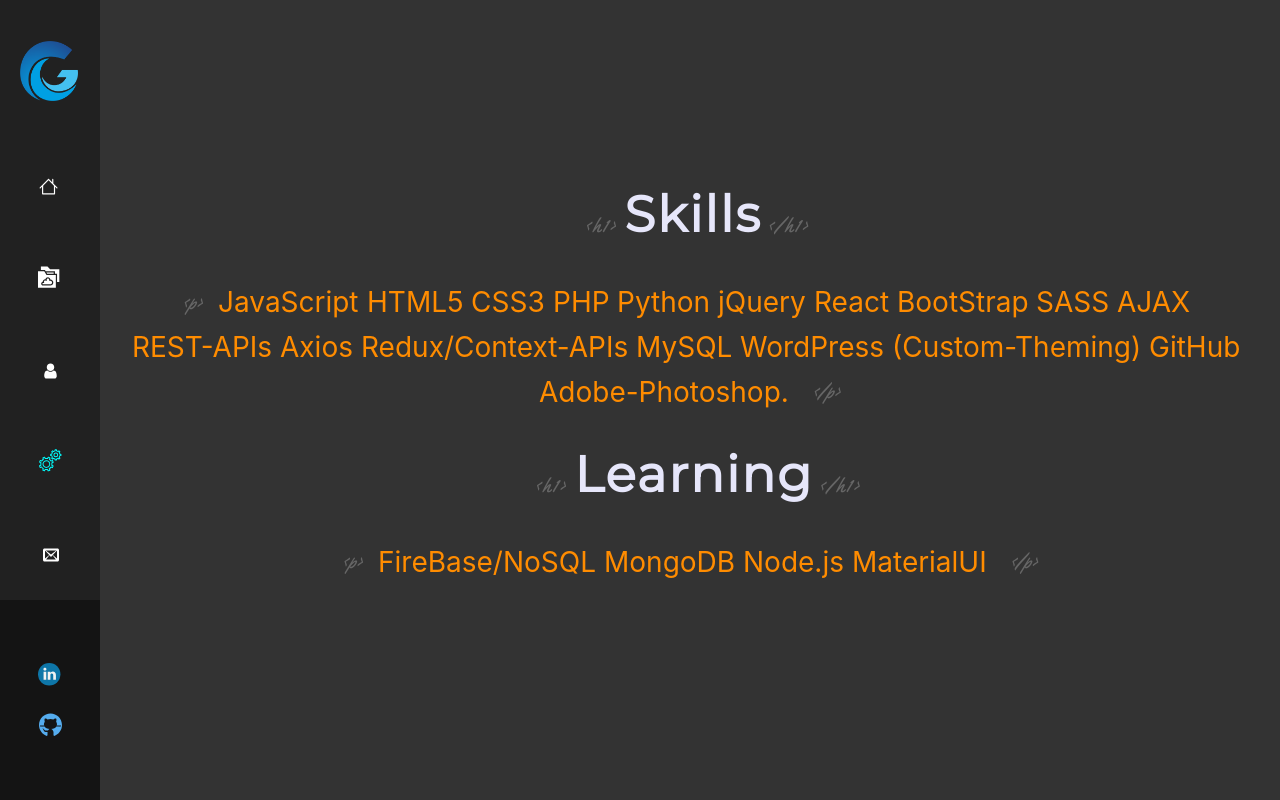
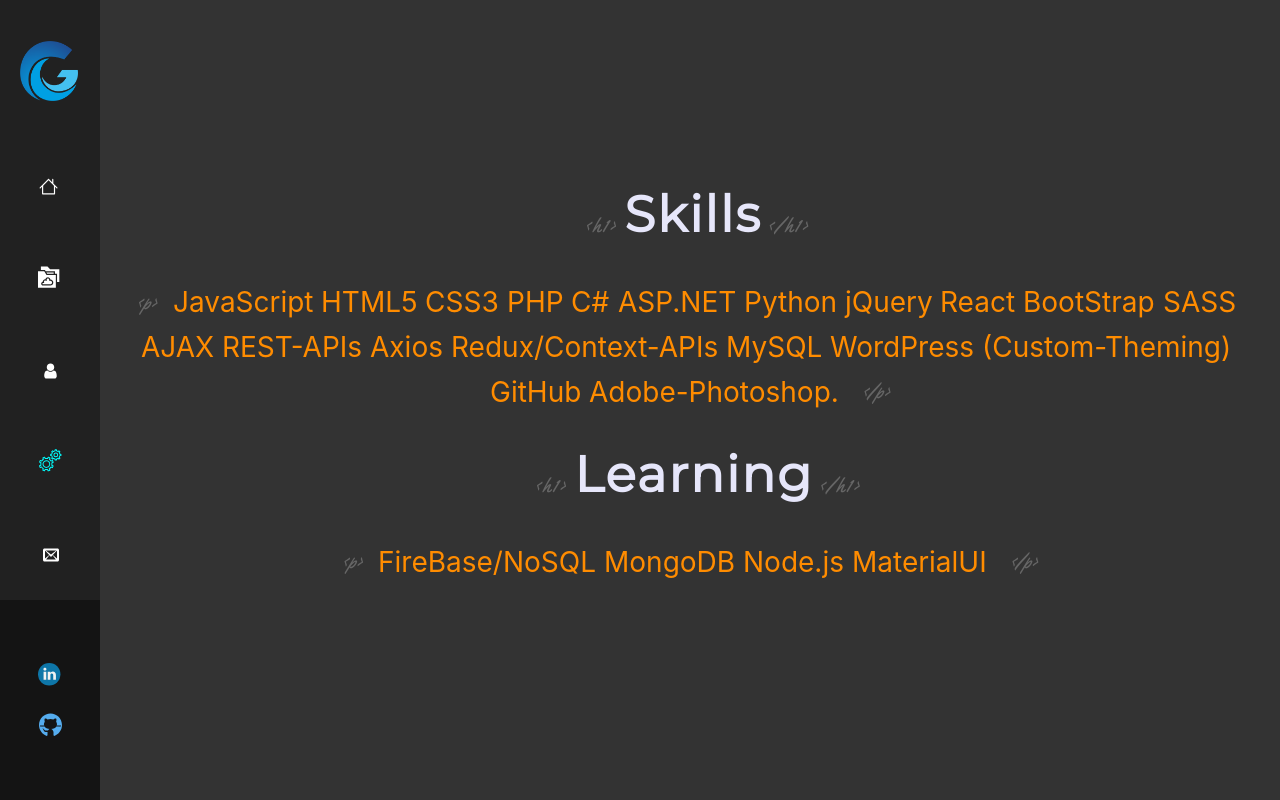
Before and after one commit to graysonsteakley/grayson-steakley_port, a React (Create React App) app: page /skills in a window 1280 px wide. Built offline with nearby package versions, Linux system fonts and the light colour scheme.

Commit message:
fixed links

```diff
--- a/src/components/Projects.js
+++ b/src/components/Projects.js
@@ -85,10 +85,10 @@
                             </p>
                         </div>
                         <div className="card-footer">
-                            <a target ="_blank" href="https://react-tommys-pizza.netlify.app/" className="btn btn-primary mr-5">
+                            <a target ="_blank" href="https://oth-mockup.netlify.app/" className="btn btn-primary mr-5">
                                 Live Demo
                             </a>
-                            <a target="_blank" href="https://github.com/graysonsteakley/React-Tommys-Pizza" className="btn btn-primary">
+                            <a target="_blank" href="https://github.com/graysonsteakley/on_the_house_mockup" className="btn btn-primary">
                             GitHub <i class="fa fa-github" aria-hidden="true"></i>
                             </a>
                         </div>
--- a/src/components/Skills.js
+++ b/src/components/Skills.js
@@ -50,7 +50,7 @@
 
             <SkillsContainer className="py-5 px-5">
             <TagText className="lead text-left mr-4">&lt;p&gt;</TagText>
-           {this.addText('JavaScript HTML5 CSS3 PHP Python jQuery React BootStrap SASS AJAX REST-APIs Axios Redux/Context-APIs MySQL WordPress (Custom-Theming) GitHub Adobe-Photoshop.')}
+           {this.addText('JavaScript HTML5 CSS3 PHP C# ASP.NET Python jQuery React BootStrap SASS AJAX REST-APIs Axios Redux/Context-APIs MySQL WordPress (Custom-Theming) GitHub Adobe-Photoshop.')}
            <TagText className="lead text-left ml-4">&lt;/p&gt;</TagText>
            </SkillsContainer>
 
```
